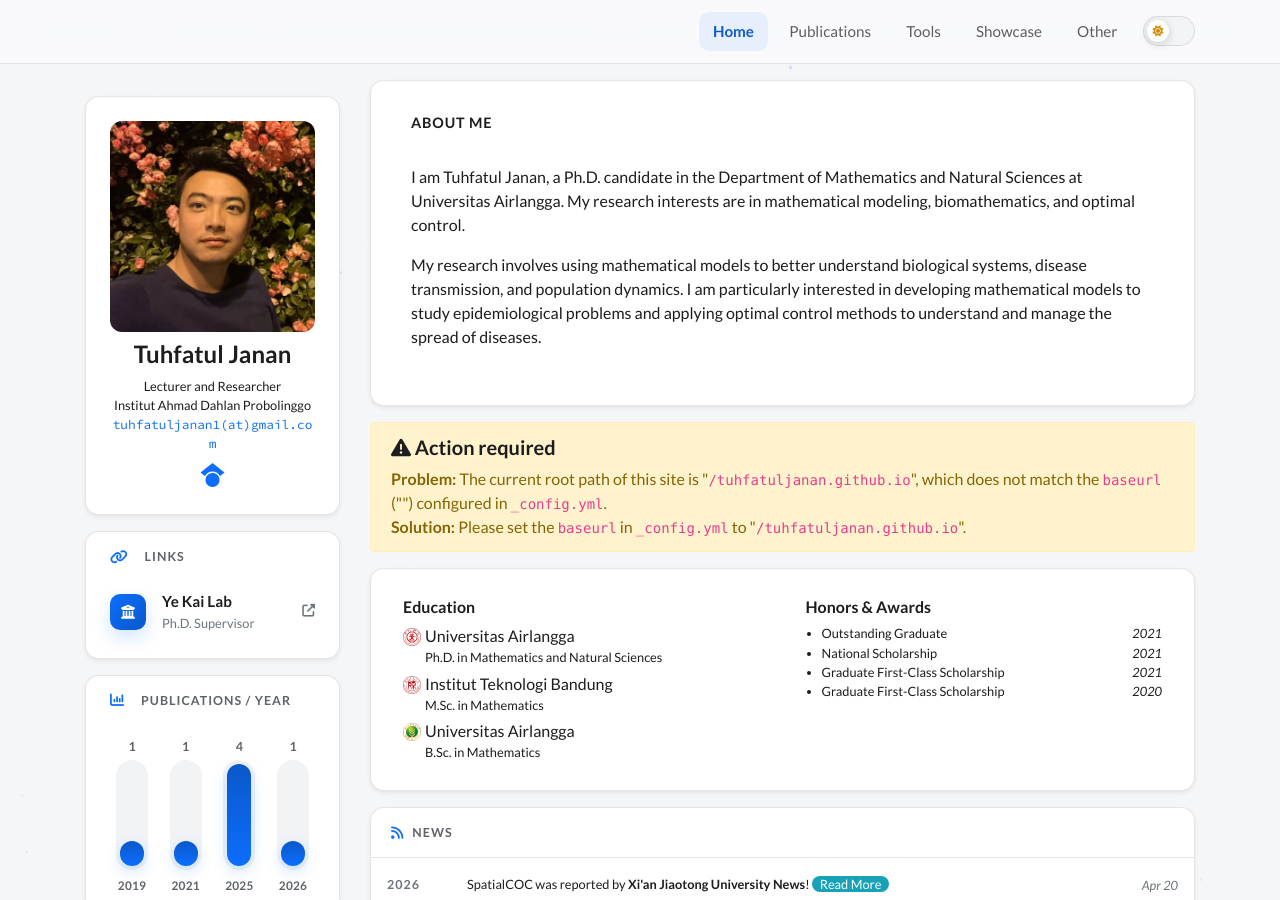
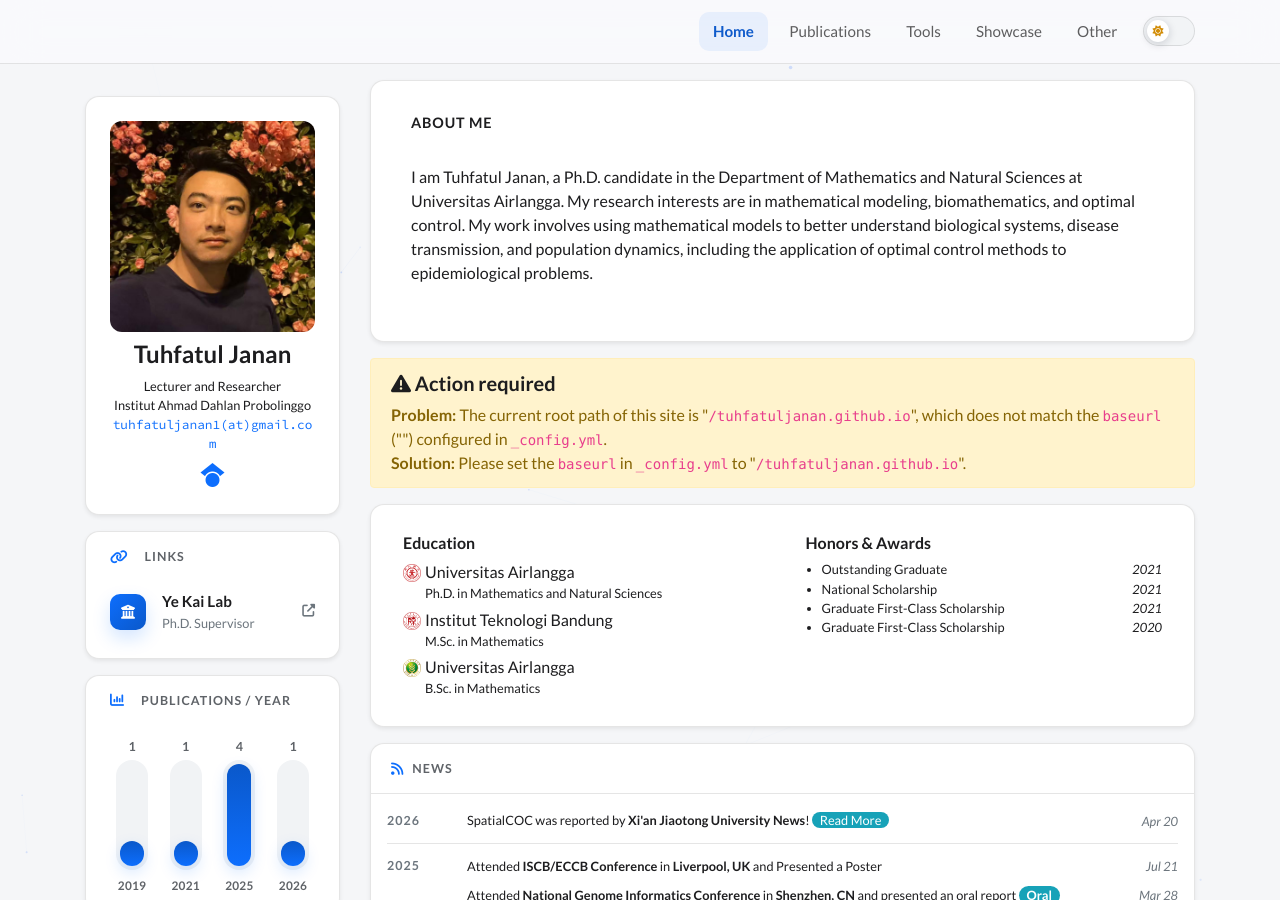
Before and after one commit to tuhfatuljanan/tuhfatuljanan.github.io, a Jekyll site: the page built from index.html, in a window 1280 px wide and 900 px high. Built offline with Jekyll 4.4.1, drawn with Linux system fonts in a browser that asks for light colours; nearby versions of some CDN libraries; comment, search, counter and statistics services are not loaded; a style sheet for code colours, icons or effects is not loaded.

Commit message:
Update profile.yml

```diff
--- a/_data/profile.yml
+++ b/_data/profile.yml
@@ -14,10 +14,7 @@ gscholar: MtCpY1sAAAAJ&hl
 short_bio_text_justify: false
 short_bio: >-
   <p>
-  I am Tuhfatul Janan, a Ph.D. candidate in the Department of Mathematics and Natural Sciences at Universitas Airlangga. My research interests are in mathematical modeling, biomathematics, and optimal control.
-  </p>
-  <p>
-  My research involves using mathematical models to better understand biological systems, disease transmission, and population dynamics. I am particularly interested in developing mathematical models to study epidemiological problems and applying optimal control methods to understand and manage the spread of diseases.
+  I am Tuhfatul Janan, a Ph.D. candidate in the Department of Mathematics and Natural Sciences at Universitas Airlangga. My research interests are in mathematical modeling, biomathematics, and optimal control. My work involves using mathematical models to better understand biological systems, disease transmission, and population dynamics, including the application of optimal control methods to epidemiological problems.
   </p>
 
 portrait_url: /assets/images/photos/me.png
```
